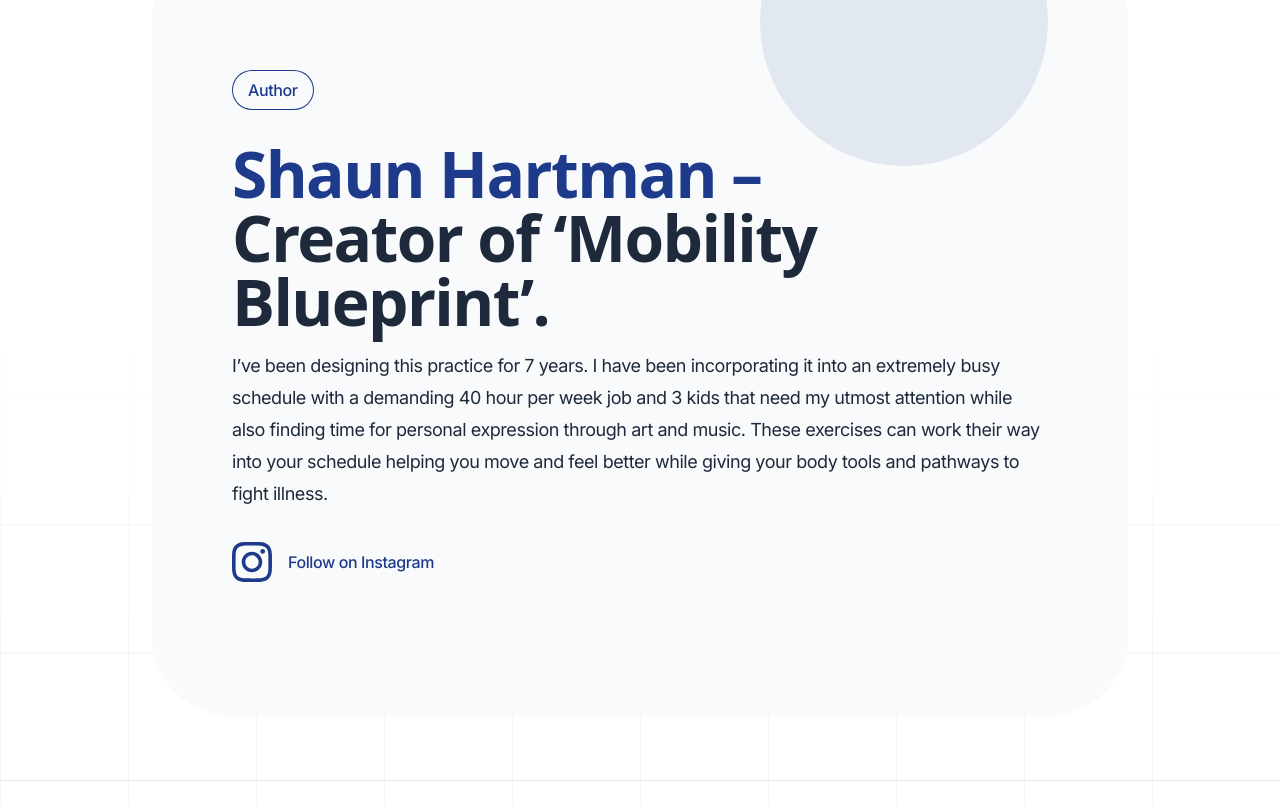
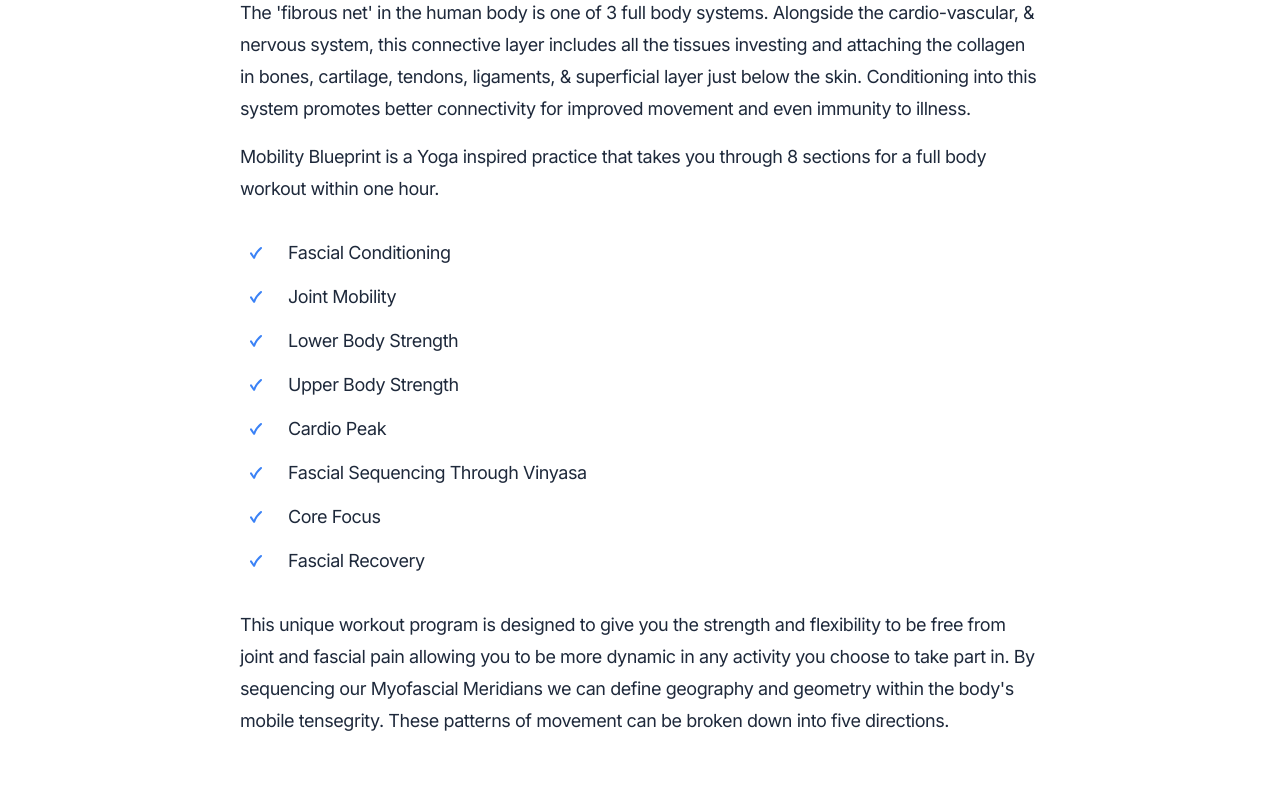
Before and after one commit to artisan-code-team/mobility-blueprint-2025, a Next.js app: page / in a window 1280 px wide. Shown: the part 1015-1820 px from the top of the page. Built offline with nearby package versions, Linux system fonts and the light colour scheme; no server answers; a web font is replaced by a local one.

Commit message:
Feat: Transfered Container, CheckIcon and Introduction Components. Injected Introduction Component into app.

```diff
--- /dev/null
+++ b/app/components/CheckIcon.tsx
@@ -0,0 +1,7 @@
+export function CheckIcon(props: React.ComponentPropsWithoutRef<"svg">) {
+  return (
+    <svg aria-hidden="true" viewBox="0 0 32 32" {...props}>
+      <path d="M11.83 15.795a1 1 0 0 0-1.66 1.114l1.66-1.114Zm9.861-4.072a1 1 0 1 0-1.382-1.446l1.382 1.446ZM14.115 21l-.83.557a1 1 0 0 0 1.784-.258L14.115 21Zm.954.3c1.29-4.11 3.539-6.63 6.622-9.577l-1.382-1.446c-3.152 3.013-5.704 5.82-7.148 10.424l1.908.598Zm-4.9-4.391 3.115 4.648 1.661-1.114-3.114-4.648-1.662 1.114Z" />
+    </svg>
+  );
+}
--- /dev/null
+++ b/app/components/Container.tsx
@@ -0,0 +1,16 @@
+import clsx from "clsx";
+
+const styles = {
+  xs: "mx-auto px-4 sm:px-6 md:max-w-2xl md:px-4 lg:px-2",
+  sm: "mx-auto px-4 sm:px-6 md:max-w-2xl md:px-4 lg:max-w-4xl lg:px-12",
+  md: "mx-auto px-4 sm:px-6 md:max-w-2xl md:px-4 lg:max-w-5xl lg:px-8",
+  lg: "mx-auto px-4 sm:px-6 md:max-w-2xl md:px-4 lg:max-w-7xl lg:px-8",
+};
+
+export function Container({
+  size = "sm",
+  className,
+  ...props
+}: React.ComponentPropsWithoutRef<"div"> & { size?: keyof typeof styles }) {
+  return <div className={clsx(styles[size], className)} {...props} />;
+}
--- /dev/null
+++ b/app/components/Introdruction.tsx
@@ -0,0 +1,65 @@
+import { CheckIcon } from "./CheckIcon";
+import { Container } from "./Container";
+
+export function Introduction() {
+  return (
+    <section
+      id="introduction"
+      aria-label="Introduction"
+      className="pb-16 pt-20 sm:pb-20 md:pt-36 lg:py-32"
+    >
+      <Container className="text-lg tracking-tight text-slate-800">
+        <p className="font-display text-4xl font-bold tracking-tight text-slate-800">
+          Myofascial Meridians
+        </p>
+        <p className="mt-4">
+          The &apos;fibrous net&apos; in the human body is one of 3 full body
+          systems. Alongside the cardio-vascular, & nervous system, this
+          connective layer includes all the tissues investing and attaching the
+          collagen in bones, cartilage, tendons, ligaments, & superficial layer
+          just below the skin. Conditioning into this system promotes better
+          connectivity for improved movement and even immunity to illness.
+        </p>
+        <p className="mt-4">
+          Mobility Blueprint is a Yoga inspired practice that takes you through
+          8 sections for a full body workout within one hour.
+        </p>
+        <ul role="list" className="mt-8 space-y-3">
+          {[
+            "Fascial Conditioning",
+            "Joint Mobility",
+            "Lower Body Strength",
+            "Upper Body Strength",
+            "Cardio Peak",
+            "Fascial Sequencing Through Vinyasa",
+            "Core Focus",
+            "Fascial Recovery ",
+          ].map((feature) => (
+            <li key={feature} className="flex">
+              <CheckIcon className="h-8 w-8 flex-none fill-blue-500" />
+              <span className="ml-4">{feature}</span>
+            </li>
+          ))}
+        </ul>
+        <p className="mt-8">
+          This unique workout program is designed to give you the strength and
+          flexibility to be free from joint and fascial pain allowing you to be
+          more dynamic in any activity you choose to take part in. By sequencing
+          our Myofascial Meridians we can define geography and geometry within
+          the body&apos;s mobile tensegrity. These patterns of movement can be
+          broken down into five directions.
+        </p>
+        {/* OPTIONAL LINK */}
+        {/* <p className="mt-10">
+          <Link
+            href="#free-chapters"
+            className="text-base font-medium text-blue-900 hover:text-blue-800"
+          >
+            Get two free chapters straight to your inbox{' '}
+            <span aria-hidden="true">&rarr;</span>
+          </Link>
+        </p> */}
+      </Container>
+    </section>
+  );
+}
--- a/app/page.tsx
+++ b/app/page.tsx
@@ -3,11 +3,13 @@
 import { Author } from "./components/Author";
 import { Footer } from "./components/Footer";
 import { Hero } from "./components/Hero";
+import { Introduction } from "./components/Introdruction";
 
 export default function Home() {
   return (
     <>
       <Hero />
+      <Introduction />
       <Author />
       <Footer />
     </>
```
